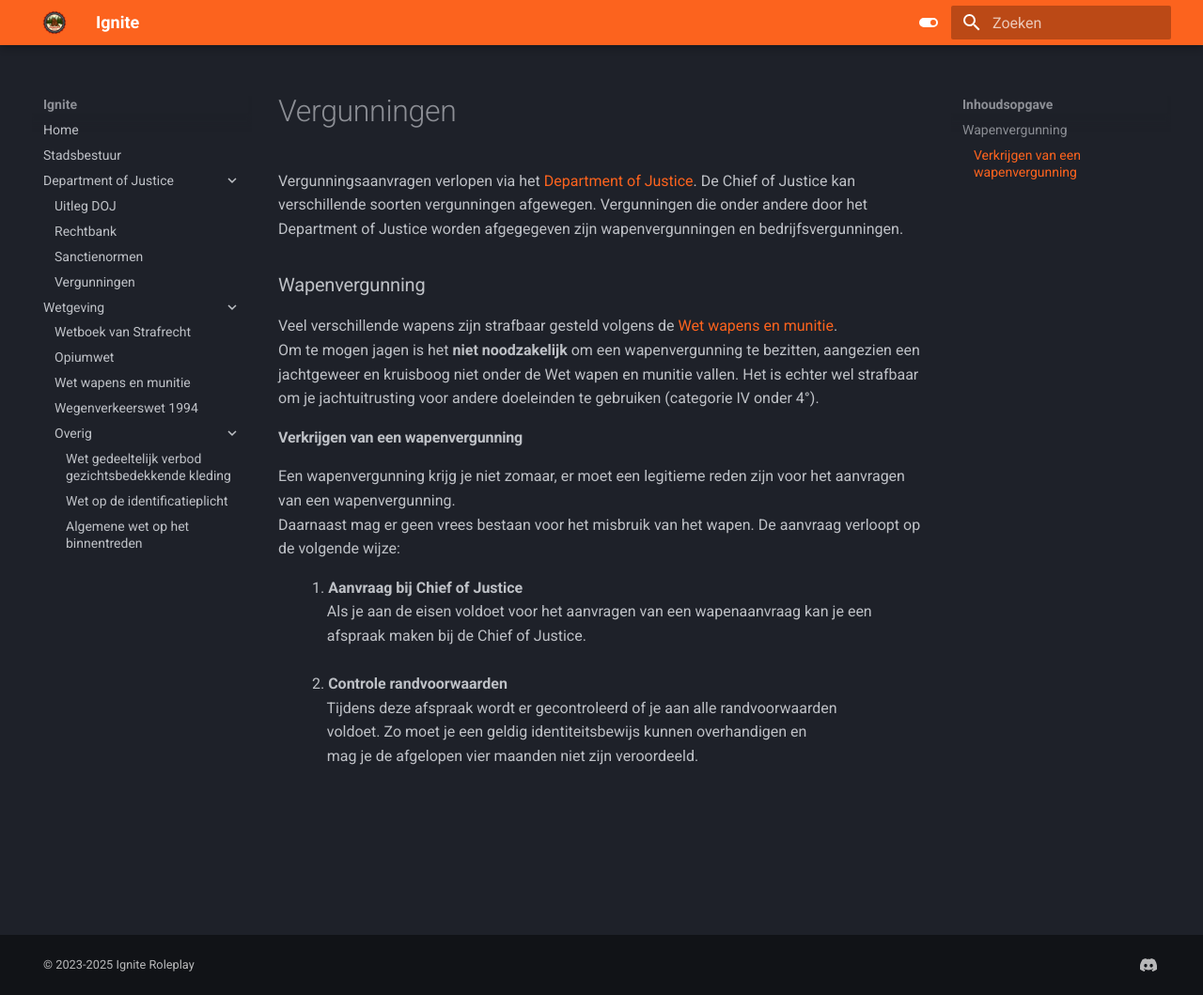
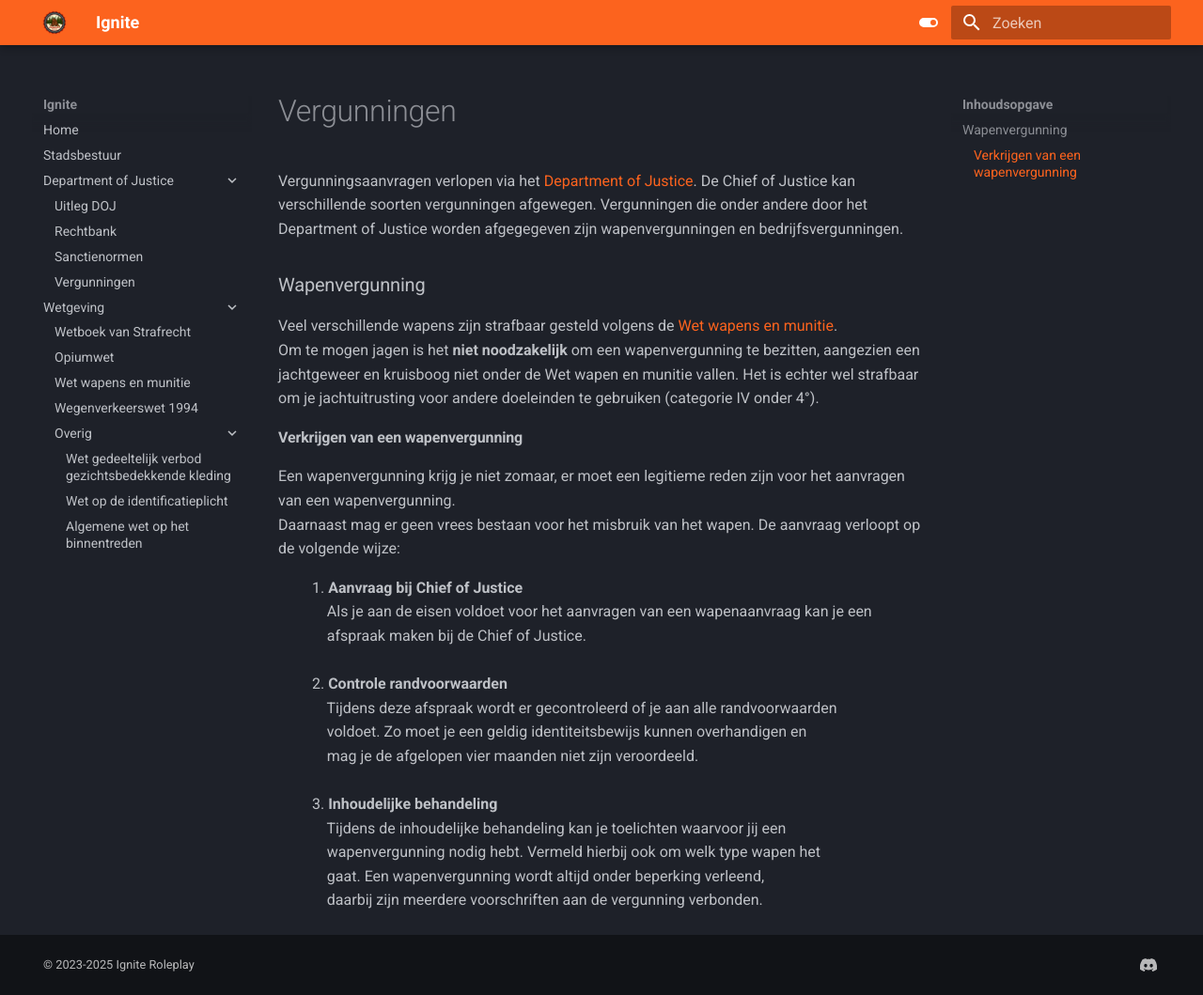
Before and after one commit to NLDenny/wetboek, an MkDocs documentation site: the page built from docs/Department of Justice/test.md, in a window 1280 px wide and 1059 px high. Shown: the whole window at 94% size. Built offline with MkDocs 1.6.1 and Material for MkDocs 9.7.7, drawn with Linux system fonts in a browser that asks for light colours.

Commit message:
Update test.md

```diff
--- a/docs/Department of Justice/test.md
+++ b/docs/Department of Justice/test.md
@@ -22,3 +22,8 @@ Daarnaast mag er geen vrees bestaan voor het misbruik van het wapen. De aanvraag
 &ensp; &nbsp; &nbsp; &nbsp; &nbsp; &nbsp; Tijdens deze afspraak wordt er gecontroleerd of je aan alle randvoorwaarden
 &ensp; &nbsp; &nbsp; &nbsp; &nbsp; &nbsp; voldoet. Zo moet je een geldig identiteitsbewijs kunnen overhandigen en
 &ensp; &nbsp; &nbsp; &nbsp; &nbsp; &nbsp; mag je de afgelopen vier maanden niet zijn veroordeeld. <br>
+&ensp; &nbsp; &nbsp; &nbsp; 3. __Inhoudelijke behandeling__ <br />
+&ensp; &nbsp; &nbsp; &nbsp; &nbsp; &nbsp; Tijdens de inhoudelijke behandeling kan je toelichten waarvoor jij een
+&ensp; &nbsp; &nbsp; &nbsp; &nbsp; &nbsp; wapenvergunning nodig hebt. Vermeld hierbij ook om welk type wapen het
+&ensp; &nbsp; &nbsp; &nbsp; &nbsp; &nbsp; gaat. Een wapenvergunning wordt altijd onder beperking verleend,
+&ensp; &nbsp; &nbsp; &nbsp; &nbsp; &nbsp; daarbij zijn meerdere voorschriften aan de vergunning verbonden. <br>
```
